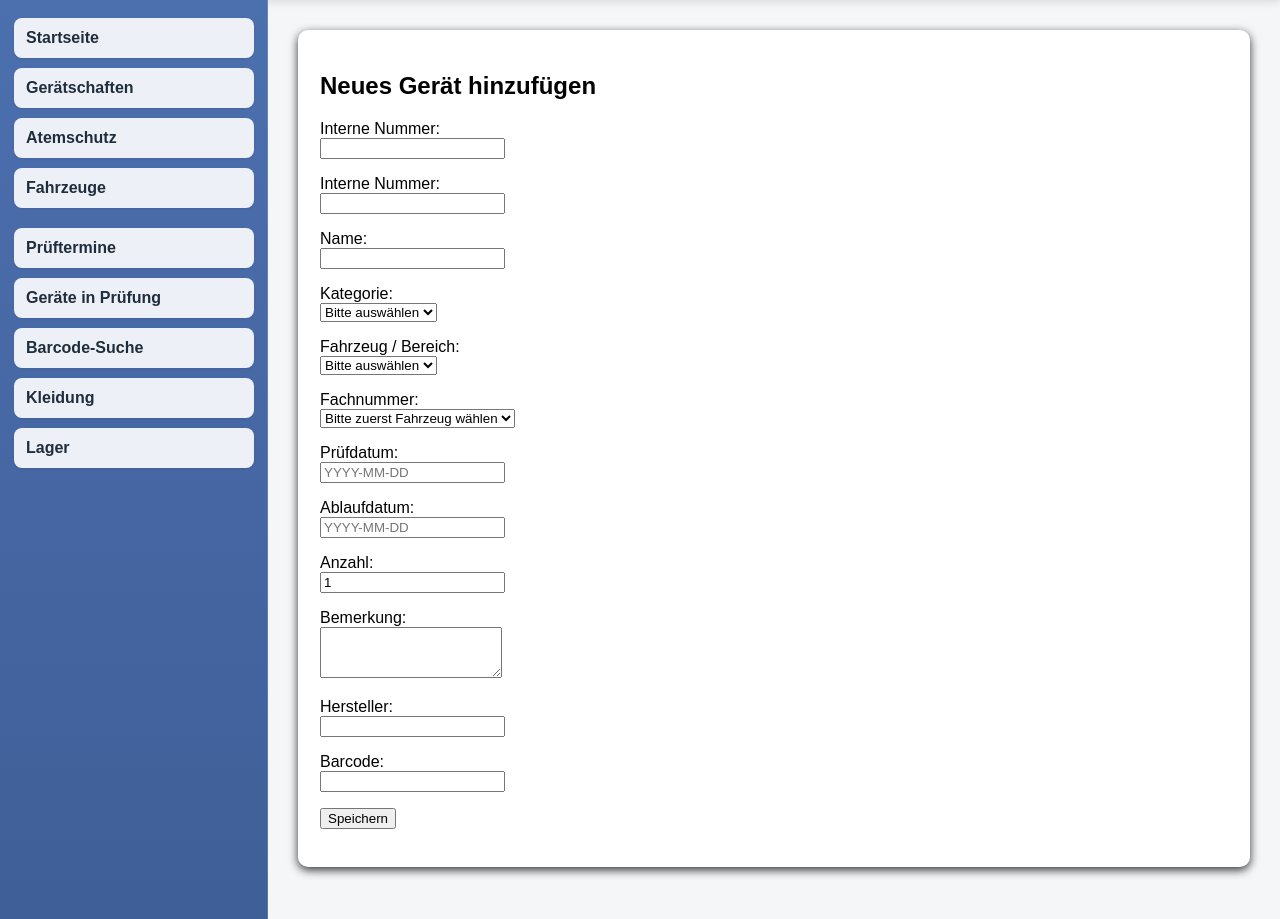
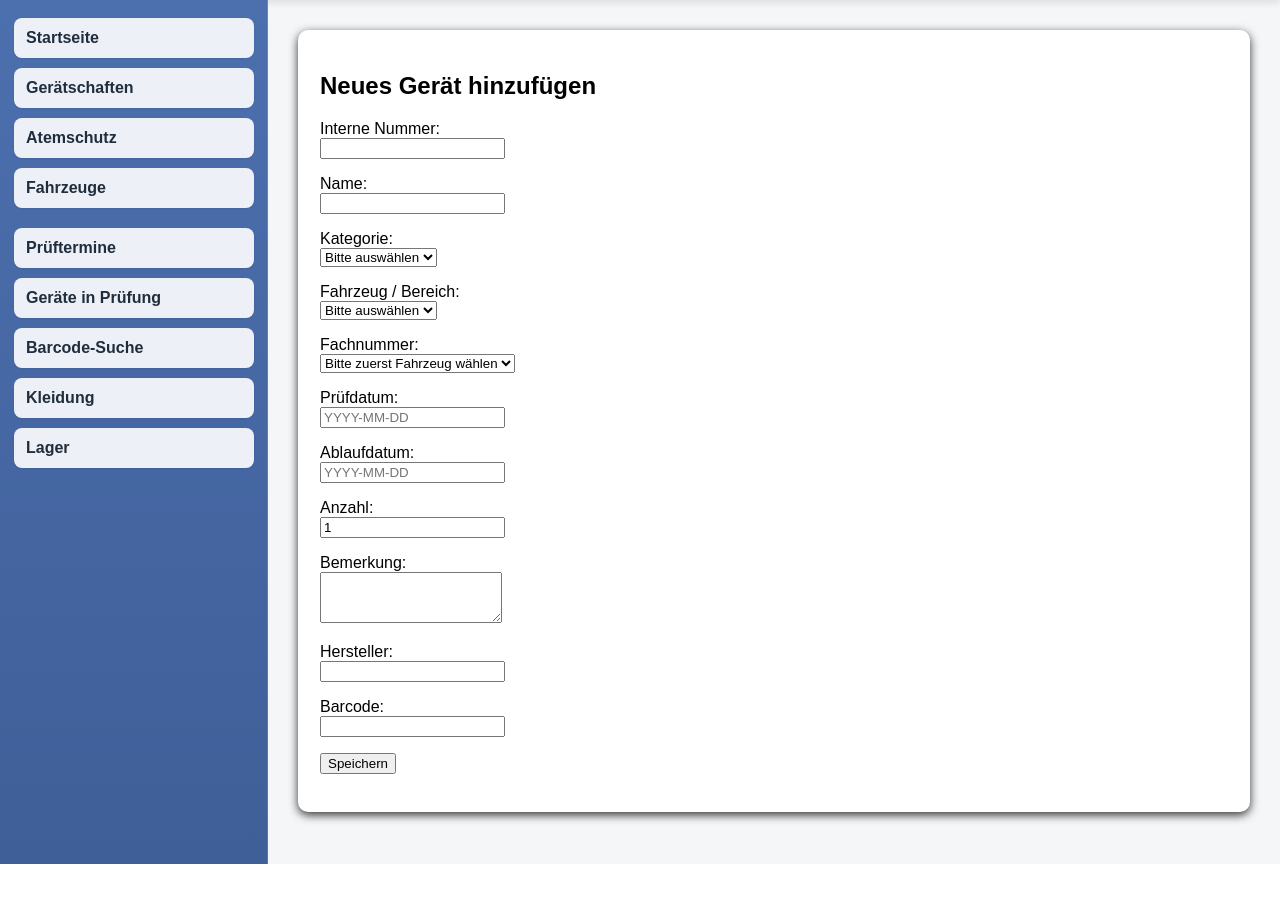
Before and after one commit to Martin22Him/feuerwehr-inventar, a Python web app: template templates/geraet_neu.html in a window 1280 px wide. Shown: the part 70-989 px from the top of the page. After the commit the page ends 934 px from the top, so only its background shows below. Run offline with Jinja, Linux system fonts and the light colour scheme; the template is opened without the code that fills it, so the values that code supplies are empty.

Commit message:
geraet_neu.html

```diff
--- a/templates/geraet_neu.html
+++ b/templates/geraet_neu.html
@@ -33,9 +33,6 @@
         <label>Interne Nummer:</label><br>
         <input type="text" name="interne_nummer" required>
     </p>
-            <label>Interne Nummer:</label><br>
-            <input type="text" name="interne_nummer" required>
-        </p>
 
         <p>
             <label>Name:</label><br>
```
